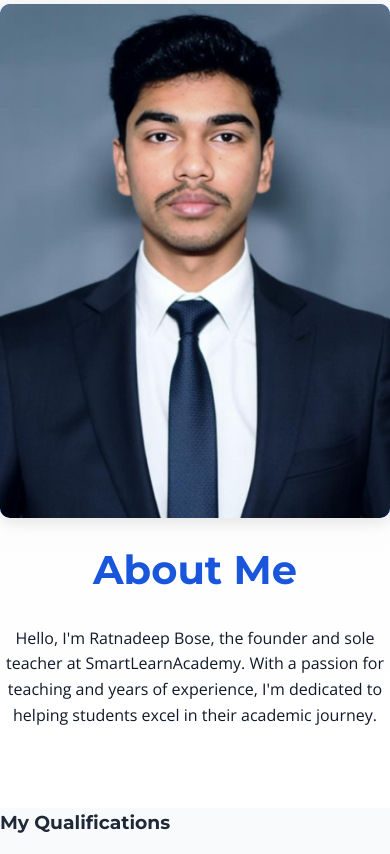
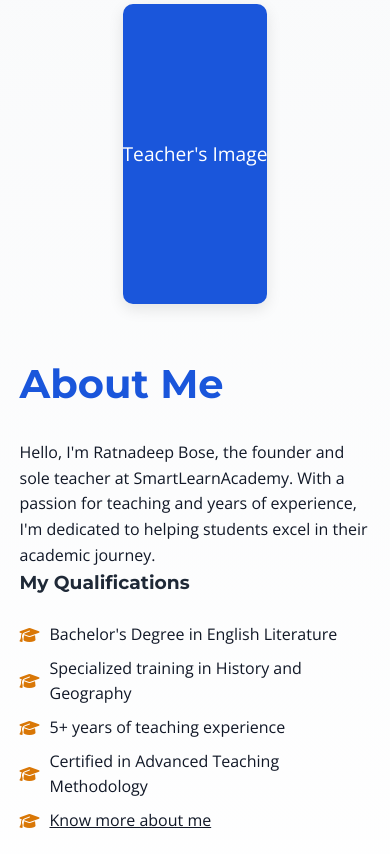
Before and after one commit to RatnadeepBose/smartlearn-website, a plain HTML site: page index.html in a window 390 px wide. Shown: the part 829-1683 px from the top of the page. Drawn offline with nearby package versions, Linux system fonts and the light colour scheme.

Commit message:
Update index.html

```diff
--- a/index.html
+++ b/index.html
@@ -194,35 +194,9 @@
             font-size: 1.2rem;
         }
 
-.teacher-img img {
-    width: 100%;
-    height: auto;
-    object-fit: cover; /* ensures image fills container without distortion */
-    border-radius: 10px;
-}
-
         .about-content {
             flex: 2;
-    padding-left: 30px; /* adds spacing from image */
         }
-
-/* Responsive for mobile */
-@media (max-width: 768px) {
-    .about {
-        flex-direction: column;
-        text-align: center;
-    }
-
-    .about-content {
-        padding-left: 0;
-        margin-top: 20px;
-    }
-
-    .teacher-img {
-        min-height: 250px;
-    }
-}
-
 
         .about-content h2 {
             font-size: 2.5rem;
@@ -687,14 +661,14 @@
 
     <!-- About Section -->
     <section id="about" class="about">
+        <div class="container about-container">
             <div class="teacher-img">
-        <img src="smartlearn-website/images/ratnadeep.png" alt="Ratnadeep Bose" class="teacher-photo">
+                <p>Teacher's Image</p>
             </div>
             <div class="about-content">
                 <h2>About Me</h2>
                 <p>Hello, I'm Ratnadeep Bose, the founder and sole teacher at SmartLearnAcademy. With a passion for teaching and years of experience, I'm dedicated to helping students excel in their academic journey.</p>
-    </div>
-</section>
+
                 <h3>My Qualifications</h3>
                 <ul class="qualifications">
                     <li><i class="fas fa-graduation-cap"></i> Bachelor's Degree in English Literature</li>
```
Lines whose indentation alone changed are shown as unchanged.
